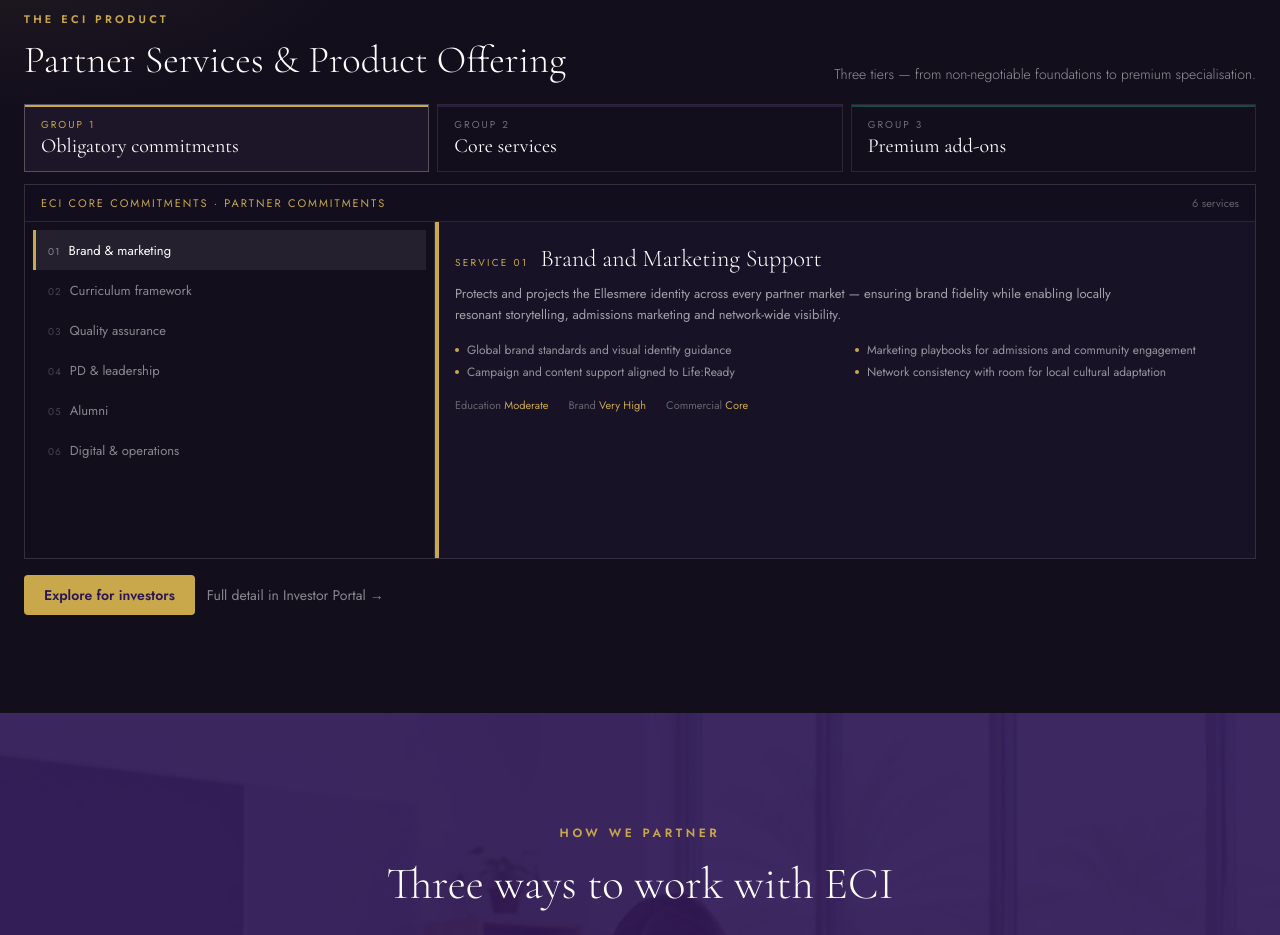
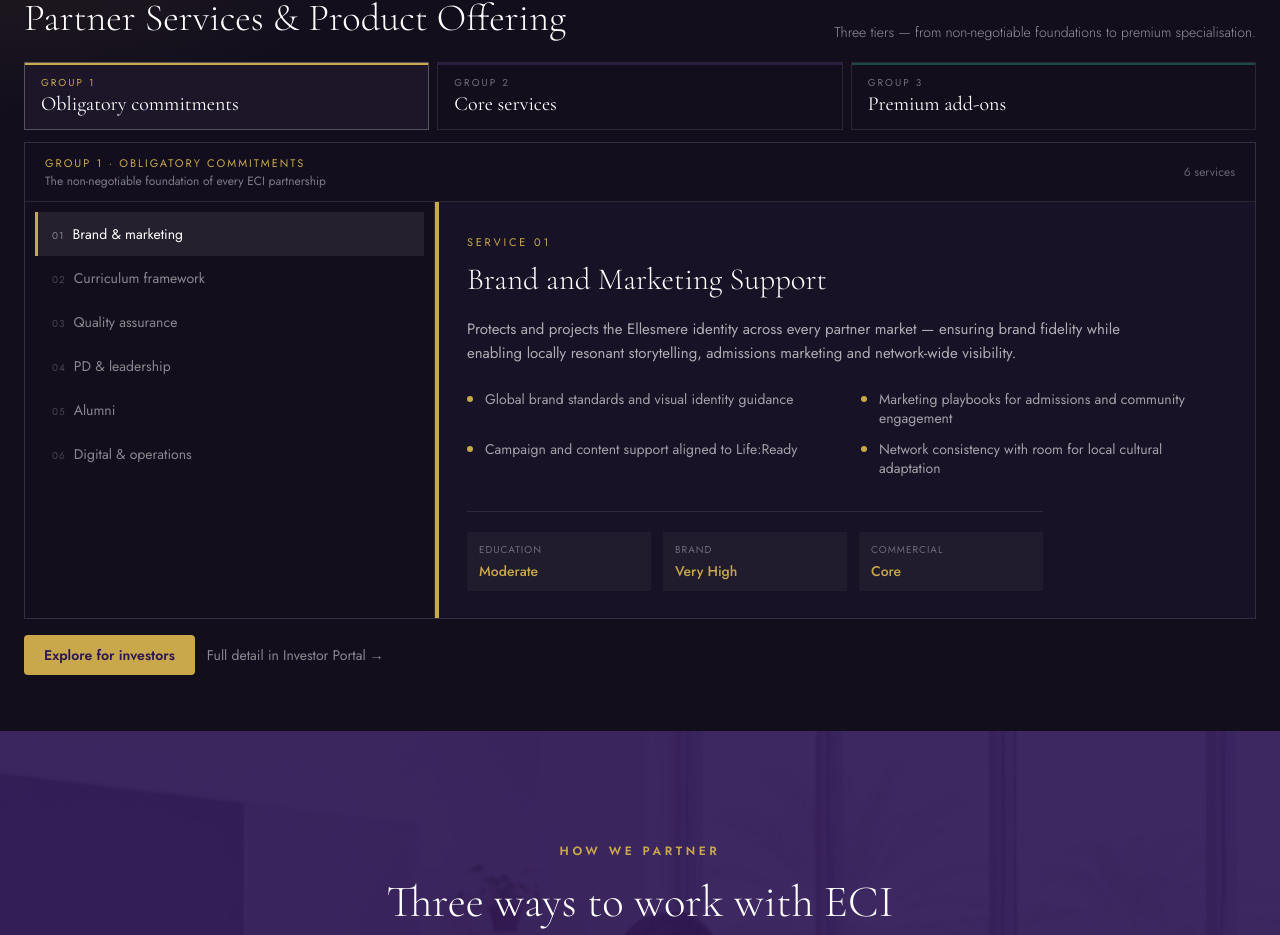
Before and after one commit to wigsbury-ui/eci-platform, a Next.js app: page / in a window 1280 px wide. Shown: the part 5193-6128 px from the top of the page. Built offline with nearby package versions, Linux system fonts and the light colour scheme.

Commit message:
Enlarge Partner Services detail panel for readability
Increase explorer height and detail typography, pin metrics to the
panel foot, and fix the truncated tier banner label.

Co-authored-by: wigsbury-ui <wigsbury-ui@users.noreply.github.com>

```diff
--- a/components/PartnerServicesSection.tsx
+++ b/components/PartnerServicesSection.tsx
@@ -146,18 +146,27 @@ export default function PartnerServicesSection({
           } ${dark ? 'border-white/12 bg-[#171225]' : 'border-black/8 bg-white'}`}
         >
           <div
-            className={`px-4 py-2.5 border-b flex items-center justify-between gap-3 ${
+            className={`px-5 py-3 border-b flex items-center justify-between gap-4 ${
               dark ? 'border-white/10 bg-black/20' : 'border-gray-100 bg-[#F8F4EF]/70'
             }`}
           >
+            <div className="min-w-0">
               <p
-              className="font-jost text-[11px] tracking-[0.18em] uppercase truncate"
+                className="font-jost text-[11px] tracking-[0.18em] uppercase"
                 style={{ color: group.colour }}
               >
-              {group.commercialNote}
+                {group.label} · {group.title}
               </p>
               <p
-              className={`font-jost text-[11px] shrink-0 ${
+                className={`font-jost text-xs mt-0.5 truncate ${
+                  dark ? 'text-white/45' : 'text-gray-500'
+                }`}
+              >
+                {group.subtitle}
+              </p>
+            </div>
+            <p
+              className={`font-jost text-xs shrink-0 ${
                 dark ? 'text-white/35' : 'text-gray-400'
               }`}
             >
@@ -165,13 +174,13 @@ export default function PartnerServicesSection({
             </p>
           </div>
 
-          <div className="grid lg:grid-cols-12 lg:h-[min(22rem,42vh)]">
+          <div className="grid lg:grid-cols-12 lg:h-[min(30rem,52vh)]">
             <div
               className={`lg:col-span-4 border-b lg:border-b-0 lg:border-r overflow-y-auto ${
                 dark ? 'border-white/10 bg-[#120e1c]' : 'border-gray-100 bg-[#FAFAF8]'
               }`}
             >
-              <div className="p-2">
+              <div className="p-2.5">
                 {services.map((s, i) => {
                   const on = s.id === activeService?.id
                   return (
@@ -179,7 +188,7 @@ export default function PartnerServicesSection({
                       key={s.id}
                       type="button"
                       onClick={() => startTransition(() => setActiveServiceId(s.id))}
-                      className={`w-full text-left px-3 py-2 transition-colors duration-200 border-l-[3px] ${
+                      className={`w-full text-left px-3.5 py-2.5 transition-colors duration-200 border-l-[3px] ${
                         on
                           ? dark
                             ? 'bg-white/8 text-white'
@@ -198,7 +207,7 @@ export default function PartnerServicesSection({
                       <span className="font-jost text-[10px] tracking-widest opacity-45 mr-2">
                         {String(s.number).padStart(2, '0')}
                       </span>
-                      <span className="font-jost text-[13px]">{s.shortName}</span>
+                      <span className="font-jost text-sm">{s.shortName}</span>
                     </button>
                   )
                 })}
@@ -207,7 +216,7 @@ export default function PartnerServicesSection({
 
             <div
               key={activeService?.id}
-              className={`lg:col-span-8 p-4 md:p-5 psf-panel relative overflow-y-auto ${
+              className={`lg:col-span-8 p-6 md:p-8 psf-panel relative overflow-y-auto flex flex-col ${
                 dark ? 'text-white' : 'text-[#2D1654]'
               }`}
             >
@@ -218,35 +227,36 @@ export default function PartnerServicesSection({
 
               {activeService && (
                 <>
-                  <div className="flex flex-wrap items-baseline gap-x-3 gap-y-1 mb-2">
                   <p
-                      className="font-jost text-[10px] tracking-[0.22em] uppercase"
+                    className="font-jost text-[11px] tracking-[0.25em] uppercase mb-2"
                     style={{ color: group.colour }}
                   >
                     Service {String(activeService.number).padStart(2, '0')}
                   </p>
-                    <h3 className="font-cormorant text-2xl font-light leading-snug">
+                  <h3
+                    className="font-cormorant font-light leading-snug mb-4"
+                    style={{ fontSize: 'clamp(1.75rem, 2.4vw, 2.35rem)' }}
+                  >
                     {activeService.name}
                   </h3>
-                  </div>
                   <p
-                    className={`font-jost text-[13px] leading-relaxed mb-4 max-w-2xl ${
-                      dark ? 'text-white/60' : 'text-gray-600'
+                    className={`font-jost text-[15px] leading-relaxed mb-6 max-w-2xl ${
+                      dark ? 'text-white/65' : 'text-gray-600'
                     }`}
                   >
                     {activeService.overview}
                   </p>
 
-                  <ul className="grid sm:grid-cols-2 gap-x-5 gap-y-1.5 mb-4">
+                  <ul className="grid sm:grid-cols-2 gap-x-8 gap-y-3 mb-auto">
                     {activeService.attributes.slice(0, 4).map(attr => (
                       <li
                         key={attr}
-                        className={`font-jost text-[12px] flex gap-2 leading-snug ${
-                          dark ? 'text-white/55' : 'text-gray-600'
+                        className={`font-jost text-sm flex gap-3 leading-snug ${
+                          dark ? 'text-white/60' : 'text-gray-600'
                         }`}
                       >
                         <span
-                          className="mt-1.5 w-1 h-1 rounded-full shrink-0"
+                          className="mt-1.5 w-1.5 h-1.5 rounded-full shrink-0"
                           style={{ backgroundColor: group.colour }}
                         />
                         {attr}
@@ -257,19 +267,37 @@ export default function PartnerServicesSection({
                   {(activeService.educationImpact ||
                     activeService.brandImpact ||
                     activeService.profitPotential) && (
-                    <div className="flex flex-wrap gap-x-5 gap-y-1">
+                    <div
+                      className={`grid grid-cols-3 gap-3 max-w-xl mt-8 pt-5 border-t ${
+                        dark ? 'border-white/10' : 'border-gray-100'
+                      }`}
+                    >
                       {[
                         ['Education', activeService.educationImpact],
                         ['Brand', activeService.brandImpact],
                         ['Commercial', activeService.profitPotential],
                       ].map(([label, value]) =>
                         value && value !== '-' ? (
-                          <p key={label as string} className="font-jost text-[11px]">
-                            <span className={dark ? 'text-white/35' : 'text-gray-400'}>
-                              {label}{' '}
-                            </span>
-                            <span style={{ color: dark ? '#C8A84B' : '#4C2585' }}>{value}</span>
+                          <div
+                            key={label as string}
+                            className={`px-3 py-2.5 ${
+                              dark ? 'bg-white/[0.04]' : 'bg-[#F8F4EF]'
+                            }`}
+                          >
+                            <p
+                              className={`font-jost text-[10px] tracking-widest uppercase mb-1 ${
+                                dark ? 'text-white/35' : 'text-gray-400'
+                              }`}
+                            >
+                              {label}
                             </p>
+                            <p
+                              className="font-jost text-sm font-medium"
+                              style={{ color: dark ? '#C8A84B' : '#4C2585' }}
+                            >
+                              {value}
+                            </p>
+                          </div>
                         ) : null
                       )}
                     </div>
```
Lines whose indentation alone changed are shown as unchanged.
